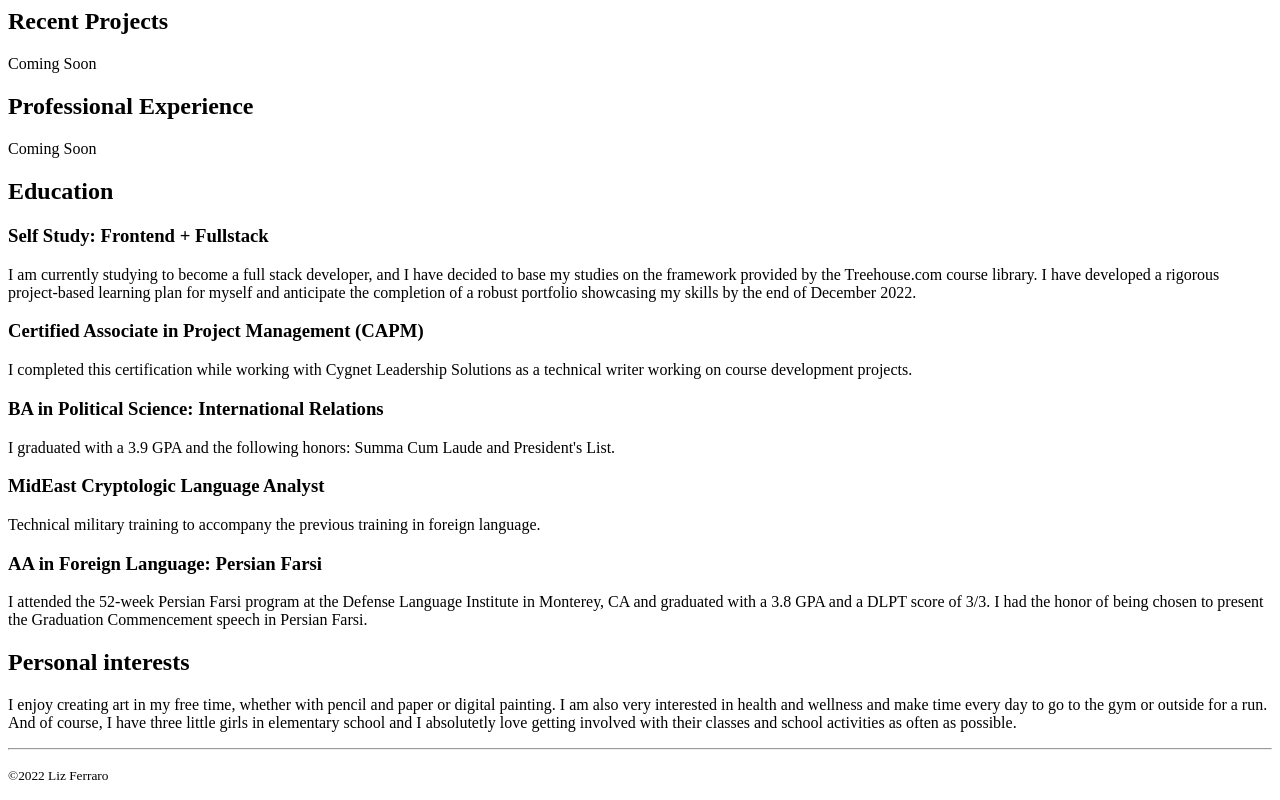
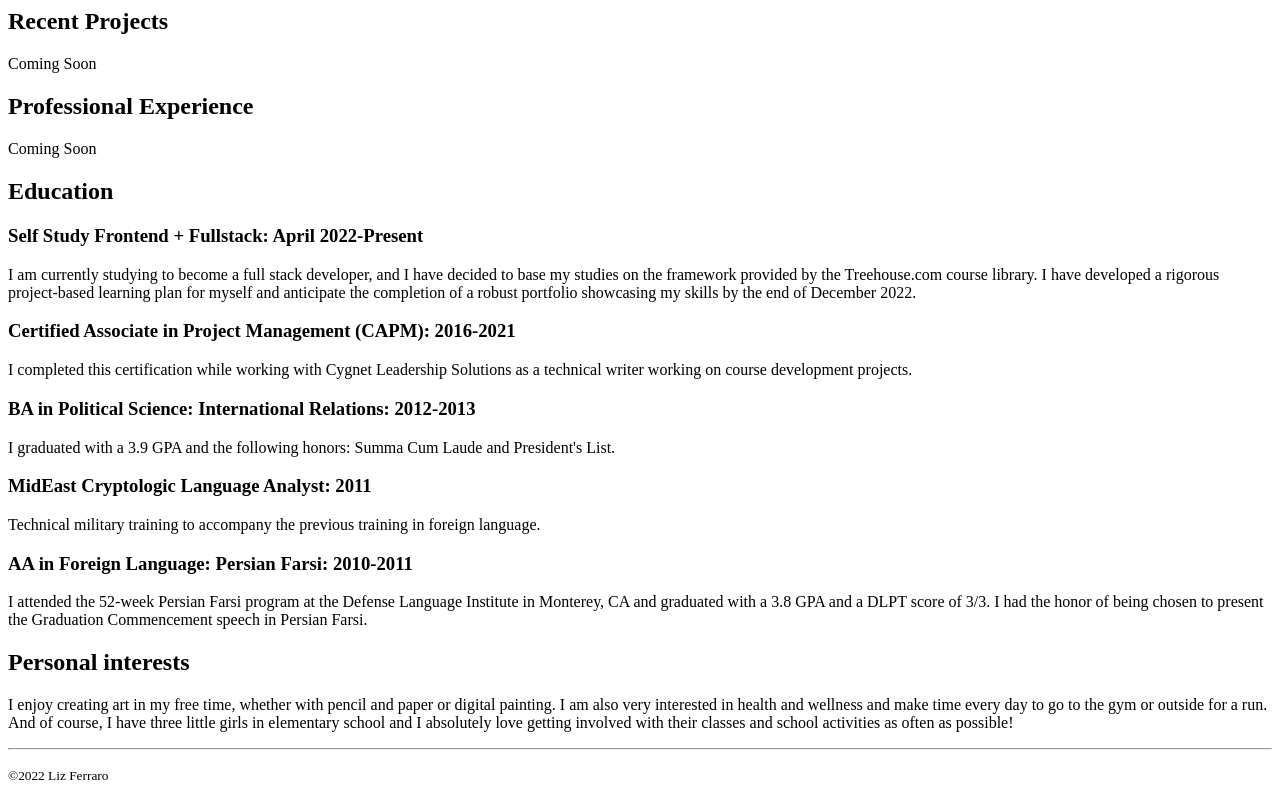
Before and after one commit to lizferraro/lizferraro.github.io, a plain HTML site: page resume.html in a window 1280 px wide. Shown: the part 739-1539 px from the top of the page. Drawn offline with Linux system fonts and the light colour scheme.

Commit message:
update content

```diff
--- a/resume.html
+++ b/resume.html
@@ -46,21 +46,21 @@
 
                 <section>
                     <h2>Education</h2>
-                    <h3>Self Study: Frontend + Fullstack</h3>
+                    <h3>Self Study Frontend + Fullstack: April 2022-Present</h3>
                     <p>I am currently studying to become a full stack developer, and I have decided to base my studies on the framework provided by the Treehouse.com course library. I have developed a rigorous project-based learning plan for myself and anticipate the completion of a robust portfolio showcasing my skills by the end of December 2022.</p>
-                    <h3>Certified Associate in Project Management (CAPM)</h3>
+                    <h3>Certified Associate in Project Management (CAPM): 2016-2021</h3>
                     <p>I completed this certification while working with Cygnet Leadership Solutions as a technical writer working on course development projects.</p>
-                    <h3>BA in Political Science: International Relations</h3>
+                    <h3>BA in Political Science: International Relations: 2012-2013</h3>
                     <p>I graduated with a 3.9 GPA and the following honors: Summa Cum Laude and President's List.</p>
-                    <h3>MidEast Cryptologic Language Analyst</h3>
+                    <h3>MidEast Cryptologic Language Analyst: 2011</h3>
                     <p>Technical military training to accompany the previous training in foreign language.</p>
-                    <h3>AA in Foreign Language: Persian Farsi</h3>
+                    <h3>AA in Foreign Language: Persian Farsi: 2010-2011</h3>
                     <p>I attended the 52-week Persian Farsi program at the Defense Language Institute in Monterey, CA and graduated with a 3.8 GPA and a DLPT score of 3/3. I had the honor of being chosen to present the Graduation Commencement speech in Persian Farsi.</p>
                 </section>
 
                 <section>
                     <h2>Personal interests</h2>
-                    <p>I enjoy creating art in my free time, whether with pencil and paper or digital painting. I am also very interested in health and wellness and make time every day to go to the gym or outside for a run. And of course, I have three little girls in elementary school and I absolutetly love getting involved with their classes and school activities as often as possible.</p>
+                    <p>I enjoy creating art in my free time, whether with pencil and paper or digital painting. I am also very interested in health and wellness and make time every day to go to the gym or outside for a run. And of course, I have three little girls in elementary school and I absolutely love getting involved with their classes and school activities as often as possible!</p>
                 </section>
             </main>
 
```
